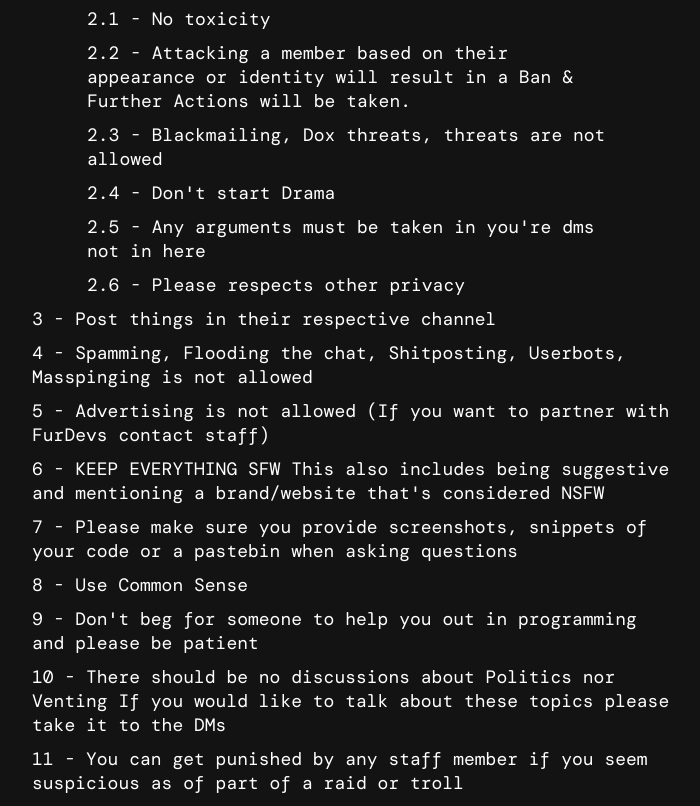
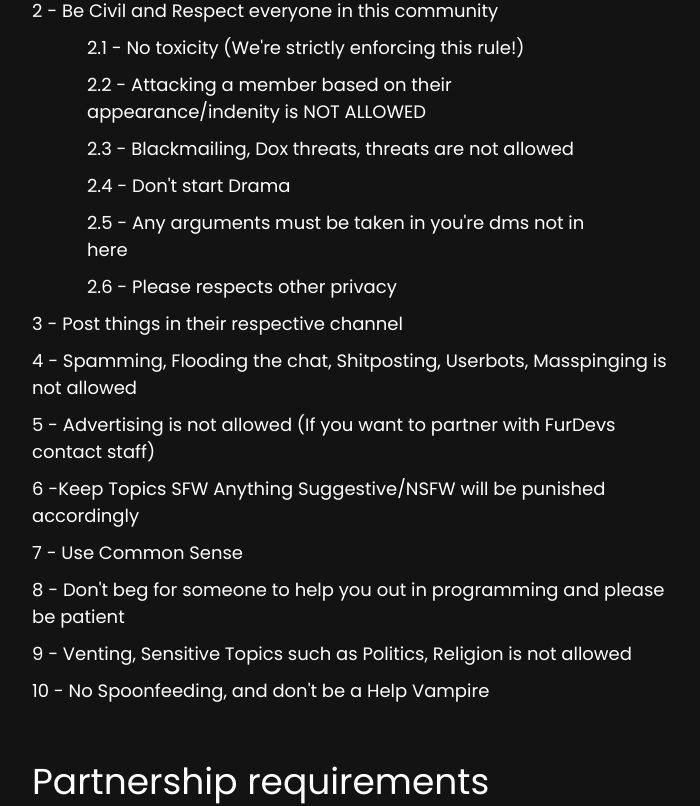
Before and after one commit to FurDevs-Community/Website, a Next.js app: page /rules-info in a window 1280 px wide. Shown: the part 300-1106 px from the top of the page, without its empty margins (288-988 px from the left). Built offline with nearby package versions, Linux system fonts and the light colour scheme.

Commit message:
Fixes/Changes

```diff
--- a/src/components/Utils/Typings.module.css
+++ b/src/components/Utils/Typings.module.css
@@ -1,6 +1,5 @@
 .cursor {
     animation: fadeInOut 1s infinite;
-    font-size: 25px;
 }
 
 @keyframes fadeInOut {
--- a/src/pages/index.tsx
+++ b/src/pages/index.tsx
@@ -26,10 +26,7 @@ export default function Home() {
                     <h2>A Furry/Programming Community</h2>
                     <p>
                         <Typings
-                            text="FurDevs is a furry community that revolves around
-                        technology and programming. Whether you are an
-                        experienced programmer, just learning, or even part of
-                        the furry community, everyone is welcomed."
+                            text="FurDevs is a Technology/Programming Community where we discuss about Technology as well as Programming. Our goal is to help make your project whether it's your first or your million-th project. We're willing to help you out as well as bring long time friendships with others in the server."
                             ms={75}
                         />
                     </p>
@@ -44,6 +41,7 @@ export default function Home() {
                         <i className="fas fa-cogs" />
                         <i className="fab fa-js" />
                         <i className="fab fa-python" />
+                        <i className="fab fa-rust" />
                     </div>
                 </div>
                 <div>
--- a/src/pages/projects.tsx
+++ b/src/pages/projects.tsx
@@ -13,10 +13,6 @@ export default function CommunityProjects() {
                     your Projects and feedbacks of the projects from members
                     within the server.
                 </p>
-                <div className={styles.alert}>
-                    <p>Have a Community Project you would like to display?</p>
-                    <button>Login with Discord</button>
-                </div>
             </section>
             <section className={styles.projects}>
                 <ProjectCard />
--- a/src/pages/rules-info.tsx
+++ b/src/pages/rules-info.tsx
@@ -10,65 +10,25 @@ export default function RulesInfo() {
                 </p>
                 <div>
                     <p>
-                        1. You must follow the discord terms of service. Further
-                        action WILL BE TAKEN
+                        1. You must follow the Discord Terms of Service. Further action <strong>WILL BE TAKEN</strong>
                     </p>
                     <p>2 - Be Civil and Respect everyone in this community </p>
                     <div>
-                        <p>2.1 - No toxicity </p>
-                        <p>
-                            2.2 - Attacking a member based on their appearance
-                            or identity will result in a Ban & Further Actions
-                            will be taken.
-                        </p>
-                        <p>
-                            2.3 - Blackmailing, Dox threats, threats are not
-                            allowed
-                        </p>
-                        <p> 2.4 - Don't start Drama </p>
-                        <p>
-                            2.5 - Any arguments must be taken in you're dms not
-                            in here
-                        </p>
-                        <p> 2.6 - Please respects other privacy</p>
+                        <p>2.1 - No toxicity (We're strictly enforcing this rule!)</p>
+                        <p>2.2 - Attacking a member based on their appearance/indenity is NOT ALLOWED</p>
+                        <p>2.3 - Blackmailing, Dox threats, threats are not allowed</p>
+                        <p>2.4 - Don't start Drama </p>
+                        <p>2.5 - Any arguments must be taken in you're dms not in here</p>
+                        <p>2.6 - Please respects other privacy</p>
                     </div>
                     <p>3 - Post things in their respective channel </p>
-                    <p>
-                        4 - Spamming, Flooding the chat, Shitposting, Userbots,
-                        Masspinging is not allowed
-                    </p>
-                    <p>
-                        5 - Advertising is not allowed (If you want to partner
-                        with FurDevs contact staff)
-                    </p>
-                    <p>
-                        6 - KEEP EVERYTHING SFW This also includes being
-                        suggestive and mentioning a brand/website that's
-                        considered NSFW
-                    </p>
-                    <p>
-                        7 - Please make sure you provide screenshots, snippets
-                        of your code or a pastebin when asking questions
-                    </p>
-                    <p>8 - Use Common Sense</p>
-                    <p>
-                        9 - Don't beg for someone to help you out in programming
-                        and please be patient
-                    </p>
-                    <p>
-                        10 - There should be no discussions about Politics nor
-                        Venting If you would like to talk about these topics
-                        please take it to the DMs
-                    </p>
-                    <p>
-                        11 - You can get punished by any staff member if you
-                        seem suspicious as of part of a raid or troll
-                    </p>
-                    <p>12 - No Spoonfeeding, and don't be a Help Vampire</p>
-                    <p>
-                        13 - Admins and Staff doesn't wanna deal will shit so
-                        please do less shit
-                    </p>
+                    <p>4 - Spamming, Flooding the chat, Shitposting, Userbots, Masspinging is not allowed</p>
+                    <p>5 - Advertising is not allowed (If you want to partner with FurDevs contact staff)</p>
+                    <p>6 -Keep Topics SFW Anything Suggestive/NSFW will be punished accordingly</p>
+                    <p>7 - Use Common Sense</p>
+                    <p>8 - Don't beg for someone to help you out in programming and please be patient</p>
+                    <p>9 - Venting, Sensitive Topics such as Politics, Religion is not allowed</p>
+                    <p>10 - No Spoonfeeding, and don't be a Help Vampire</p>
                 </div>
             </section>
             <section>
@@ -83,20 +43,16 @@ export default function RulesInfo() {
                         (exceptions can be made)
                     </p>
                     <p>
-                        - Your server shouldn't more than{" "}
-                        <strong>4 servers monthly</strong>
+                        - Your server shouldn't more than <strong>4 servers monthly</strong>
                     </p>
-                    <p>
-                        - NSFW Channels must be gated with proper verification
-                    </p>
+                    <p>- NSFW Channels must be gated with proper verification</p>
                 </div>
             </section>
             <section>
                 <h2>Supporting FurDevs</h2>
                 <h3>
-                    As we're growing to be a big programming server and a furry
-                    server with something unique we will appreciate what you can
-                    do.
+                    As we're growing to be a big programming server and a furry server with something unique we will
+                    appreciate what you can do.
                 </h3>
                 <div>
                     <p>- Bumping the Server</p>
--- a/src/styles/Home.module.css
+++ b/src/styles/Home.module.css
@@ -26,6 +26,11 @@
     background-color: #2ca0d3;
     color: white;
     font-size: 20px;
+    border-radius: 35px;
+    -webkit-border-radius: 35px;
+    -moz-border-radius: 35px;
+    -ms-border-radius: 35px;
+    -o-border-radius: 35px;
 }
 
 .home section div {
--- a/src/styles/globals.css
+++ b/src/styles/globals.css
@@ -1,5 +1,4 @@
-@import url("https://fonts.googleapis.com/css2?family=DM+Mono:wght@400;500&display=swap");
-
+@import url("https://fonts.googleapis.com/css2?family=Poppins:wght@400;500&display=swap");
 * {
     margin: 0;
     padding: 0;
@@ -7,7 +6,7 @@
 }
 
 body {
-    font-family: "DM Mono", monospace;
+    font-family: "Poppins", monospace;
     background-color: rgb(19, 19, 19);
     color: white;
 }
```
Also changed, not shown: src/styles/CommunityProjects.module.scss (+3 -19 lines), 1 other file (tests, documents, lock files or other folders).
